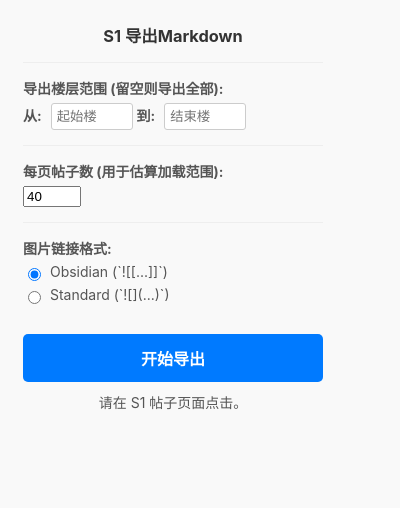
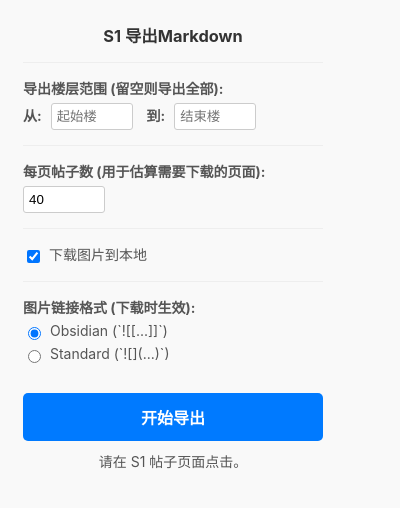
Before and after one commit to trentswd/S1-Markdown-Exporter, a browser extension: page popup.html in a window 400 px wide. Drawn offline with Linux system fonts and the light colour scheme.

Commit message:
增加下载图片开关

```diff
--- a/popup.html
+++ b/popup.html
@@ -14,12 +14,6 @@
     .option-group { margin-bottom: 15px; border-top: 1px solid #eee; padding-top: 15px; }
     .option-group label { display: block; margin-bottom: 5px; font-weight: bold; color: #555; }
     .floor-inputs label { display: inline-block; margin-right: 5px; }
-    .floor-inputs input[type="number"] {
-      width: 70px;
-      padding: 5px;
-      border: 1px solid #ccc;
-      border-radius: 3px;
-    }
     .link-format label { display: inline-block; margin-right: 15px; font-weight: normal; }
     .link-format input[type="radio"] { margin-right: 5px; vertical-align: middle; }
     button {
@@ -30,7 +24,15 @@
     button:hover { background-color: #0056b3; }
     button:disabled { background-color: #aaa; cursor: not-allowed; }
     #status { text-align: center; margin-top: 10px; font-size: 14px; color: #555; }
-    .option-group input[type="number"].small-input { width: 50px; /* 缩小输入框 */ }
+    .option-group input[type="number"] {
+      width: 70px; /* 统一宽度 */
+      padding: 5px;
+      border: 1px solid #ccc;
+      border-radius: 3px;
+      margin-right: 10px; /* 增加右边距 */
+    }
+    .download-toggle label { font-weight: normal; }
+    .download-toggle input[type="checkbox"] { margin-right: 5px; vertical-align: middle; }
   </style>
 </head>
 <body>
@@ -47,12 +49,18 @@
   </div>
 
   <div class="option-group">
-      <label for="postsPerPage">每页帖子数 (用于估算加载范围):</label>
-      <input type="number" id="postsPerPage" class="small-input" min="1" value="40">
+      <label for="postsPerPage">每页帖子数 (用于估算需要下载的页面):</label>
+      <input type="number" id="postsPerPage" min="1" value="40">
+  </div>
+
+  <div class="option-group download-toggle">
+      <label>
+          <input type="checkbox" id="downloadImages" checked> 下载图片到本地
+      </label>
   </div>
 
   <div class="option-group">
-    <label>图片链接格式:</label>
+    <label>图片链接格式 (下载时生效):</label>
     <div class="link-format">
       <label>
         <input type="radio" name="linkFormat" value="obsidian" checked> Obsidian (`![[...]]`)
--- a/popup.js
+++ b/popup.js
@@ -5,7 +5,8 @@ document.addEventListener('DOMContentLoaded', () => {
   const statusEl = document.getElementById('status');
   const startFloorInput = document.getElementById('startFloor');
   const endFloorInput = document.getElementById('endFloor');
-  const postsPerPageInput = document.getElementById('postsPerPage'); // ** 新增 **
+  const postsPerPageInput = document.getElementById('postsPerPage');
+  const downloadImagesCheckbox = document.getElementById('downloadImages');
   let currentTab = null;
 
   // 1. 查询当前活动的 S1 标签页
@@ -43,6 +44,7 @@ document.addEventListener('DOMContentLoaded', () => {
     const startFloorStr = startFloorInput.value;
     const endFloorStr = endFloorInput.value;
     const postsPerPageStr = postsPerPageInput.value;
+    const downloadImages = downloadImagesCheckbox.checked;
     const linkFormat = document.querySelector('input[name="linkFormat"]:checked').value;
 
     // 转换为数字，留空则为 null
@@ -71,6 +73,7 @@ document.addEventListener('DOMContentLoaded', () => {
       startFloor: startFloor,
       endFloor: endFloor,
       postsPerPage: postsPerPage,
+      downloadImages: downloadImages,
       linkFormat: linkFormat
     };
 
```
Also changed, not shown: content_script.js (+11 -0 lines).
